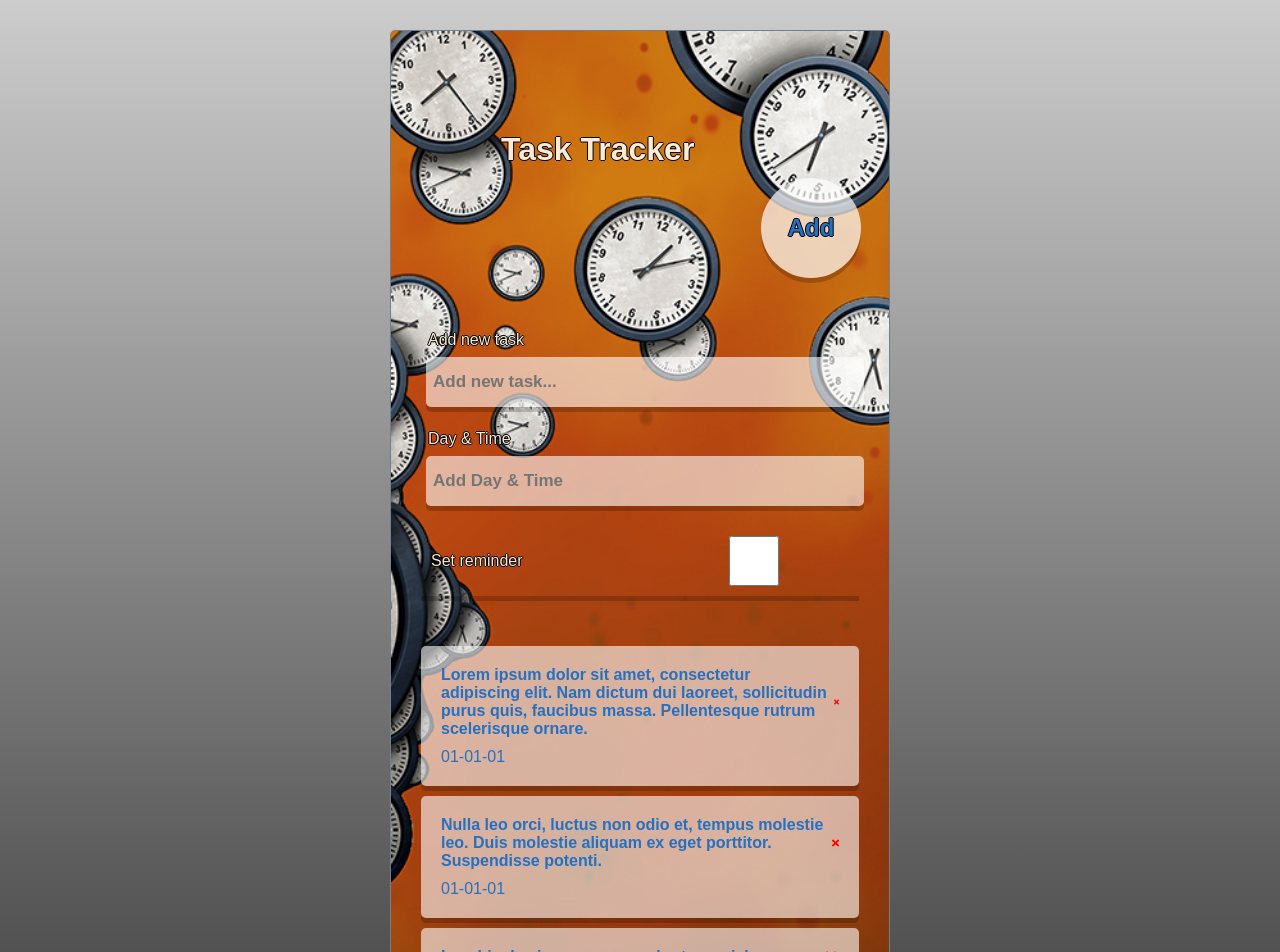
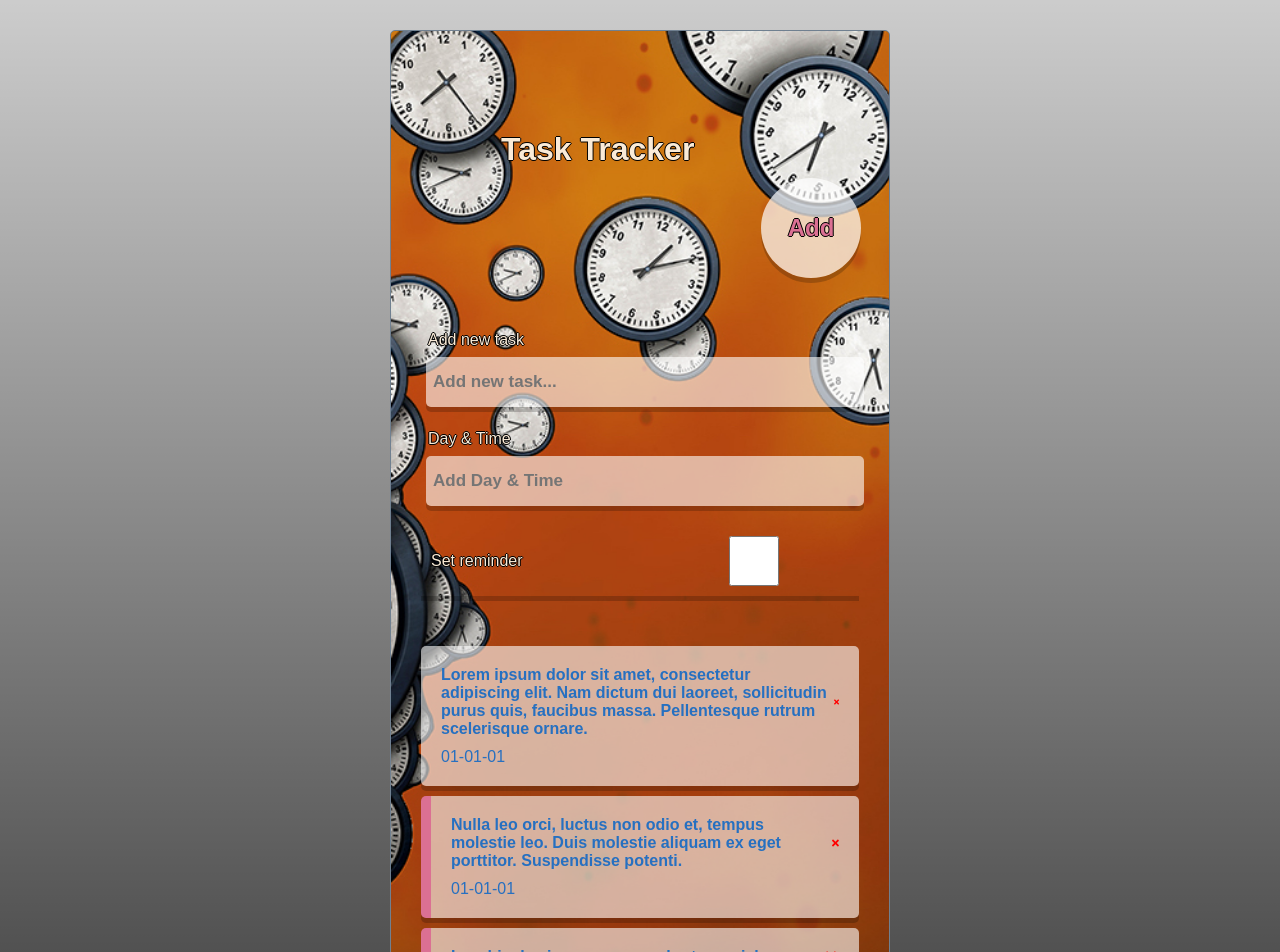
Before and after one commit to hinsheva/js-task-tracker, a React (Create React App) app: page / in a window 1280 px wide. Shown: the top 952 px of the page. Built offline with nearby package versions, Linux system fonts and the light colour scheme.

Commit message:
added logic for task reminder

```diff
--- a/src/App.js
+++ b/src/App.js
@@ -33,14 +33,16 @@
     setTasks(tasks.filter((task)=>task.id !== id));
   }
 
-  const addTask = () => {}
+  const toggleReminder = (id) => {
+    setTasks(tasks.map((task)=>task.id === id ? {...task, reminder: !task.reminder} : task));
+  }
 
   return (
     <div className='container'>
       <Header title="Task Tracker"/>
       <Button text="Add" color=""/>
       <Input />
-      {tasks.length> 0 ? <Tasks tasks={tasks} onDelete={deleteTask}/> : <div style={{color:"snow"}}>'No tasks for now...'</div>}
+      {tasks.length> 0 ? <Tasks tasks={tasks} onDelete={deleteTask} onToggle={toggleReminder}/> : <div style={{color:"snow"}}>'No tasks for now...'</div>}
     </div>
   );
 }
--- a/src/components/Task.jsx
+++ b/src/components/Task.jsx
@@ -1,8 +1,8 @@
 import { FaTimes } from "react-icons/fa";
 
-const Task = ({task, onDelete}) => {
+const Task = ({task, onDelete, onToggle}) => {
     return (
-        <div className='task'>
+        <div className={`task ${task.reminder ? 'reminder' : ''}`} onDoubleClick={()=>onToggle(task.id)}>
             <div className='task-title' key={task.id}>{task.name}
                 <FaTimes style={{color:'red', cursor: 'pointer'}}
                 onClick={()=>onDelete(task.id)}/>
--- a/src/components/Tasks.jsx
+++ b/src/components/Tasks.jsx
@@ -1,11 +1,11 @@
 
 import Task from '../components/Task';
 
-const Tasks = ({tasks, onDelete}) => {
+const Tasks = ({tasks, onDelete, onToggle}) => {
     return (
       <>
         {tasks.map((task) => (
-        <Task key={task.id} task={task} onDelete={onDelete}/>
+        <Task key={task.id} task={task} onDelete={onDelete} onToggle={onToggle}/>
         ))}
       </>
     )
--- a/src/index.css
+++ b/src/index.css
@@ -49,7 +49,7 @@
   font-size: x-large;
   font-weight: 700;
   text-shadow: -1px 0 black, 0 1px black, 1px 0 black, 0 -1px black;
-  color: rgb(38, 112, 193);
+  color: palevioletred;
   cursor: pointer;
   box-shadow: 0px 5px rgba(0,0,0,0.2);
   transition: 0.4 ease-out;
@@ -108,7 +108,7 @@
 }
 
 .task.reminder {
-  border-left: 5px solid palevioletred;
+  border-left: 10px solid palevioletred;
 }
 
 .checkbox {
```
